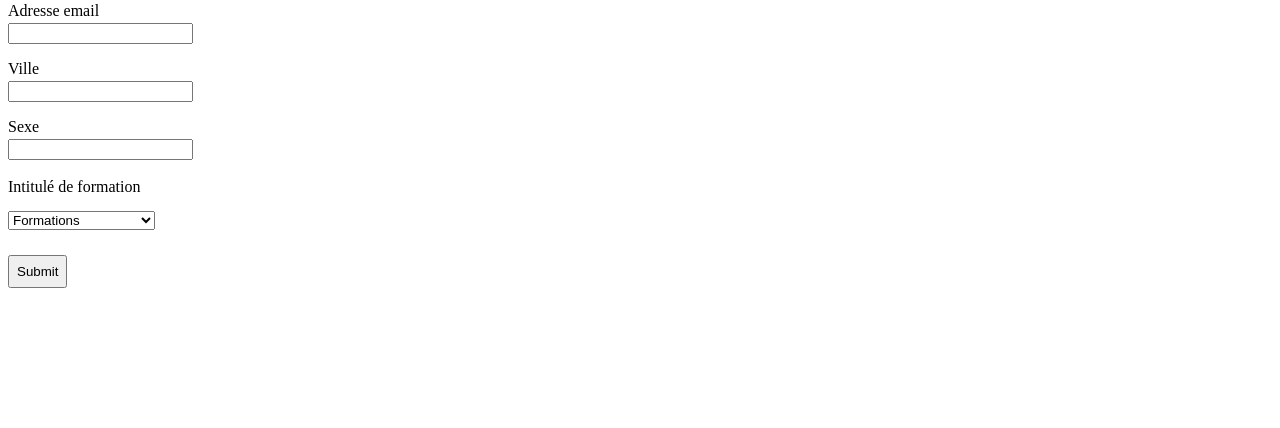
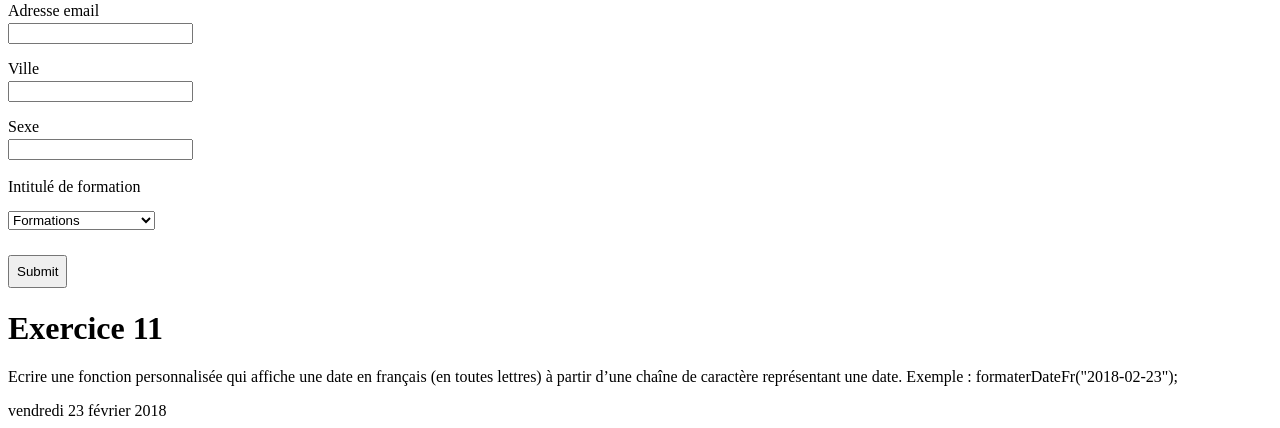
Before and after one commit to Fvtimv/Exercise-PHP-2, a PHP site: page / in a window 1280 px wide. Shown: the part 2174-2602 px from the top of the page. Before the commit the page ends 2462 px from the top, so only its background shows below. Run offline with PHP 8.4, Linux system fonts and the light colour scheme.

Commit message:
Finished Exercise 11

```diff
--- a/index.php
+++ b/index.php
@@ -354,3 +354,31 @@ listeDeroulanteFormation($formations);
 echo "<br>";
 
 echo "<input style = 'margin-top: 25px; padding: 7px;' type = submit name = submit> </input>";
+
+?>
+
+
+<h1>Exercice 11</h1>
+
+<p>Ecrire une fonction personnalisée qui affiche une date en français
+    (en toutes lettres) à partir d’une chaîne de caractère représentant
+     une date.
+    Exemple :
+    formaterDateFr("2018-02-23");</p>
+
+<?php
+
+$date = ("2018-02-23");
+
+function formaterDateFr($date){
+
+    $dateFormat = new IntlDateFormatter('fr_FR', IntlDateFormatter::FULL,
+    IntlDateFormatter::NONE);
+    $time = strtotime($date);  //change value of the string to be a type time
+    echo $dateFormat -> format($time);  //define the french format for the date $time
+
+}
+
+formaterDateFr("2018-02-23"); // ou formaterDateFr($date)
+
+?>
```
